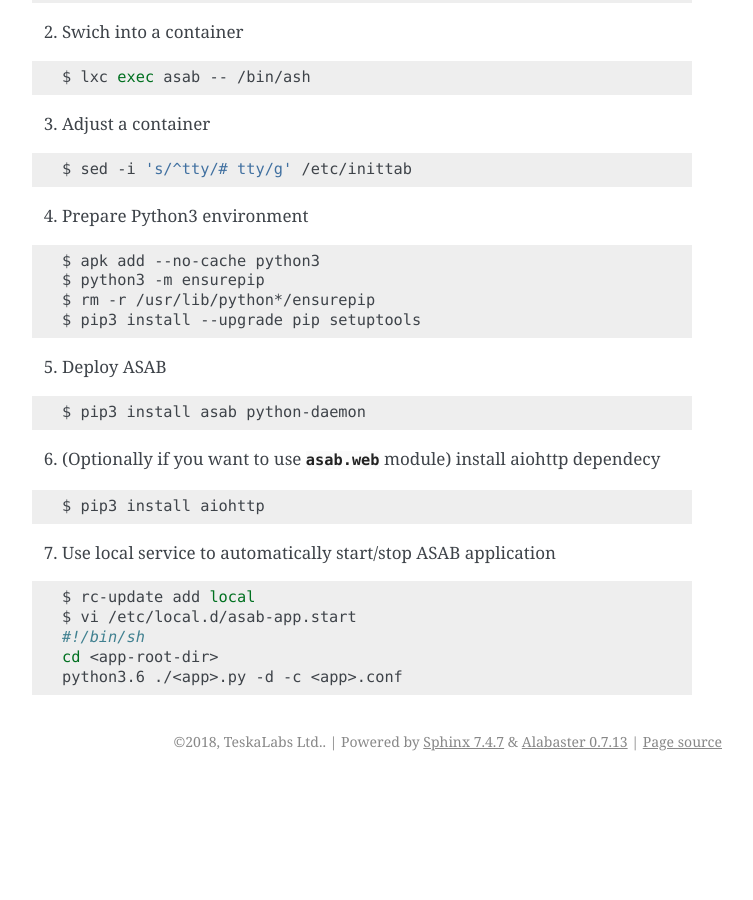
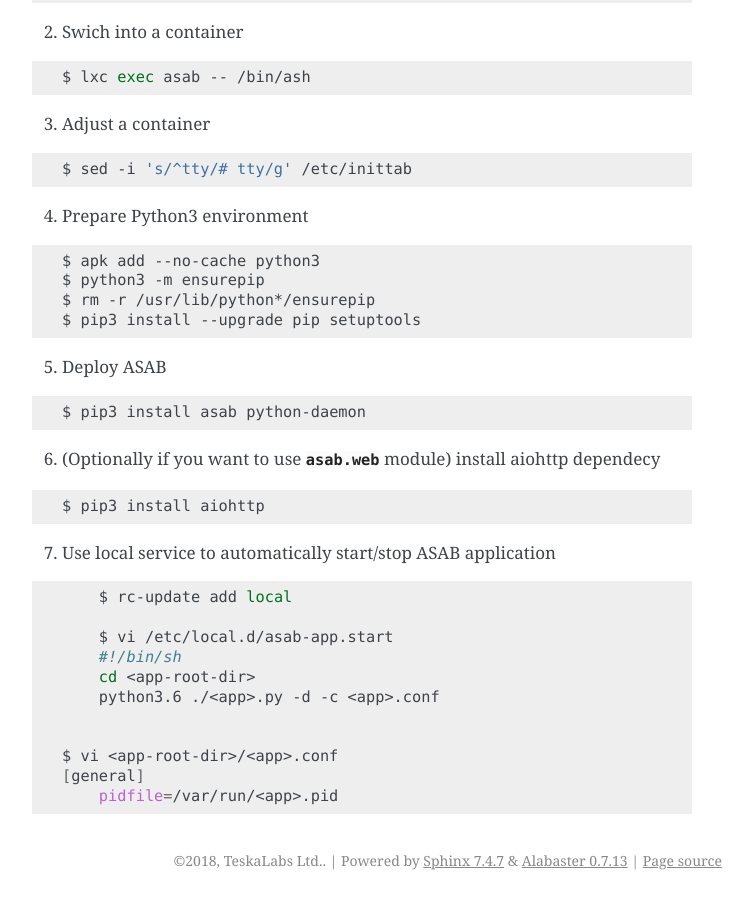
Before and after one commit to TeskaLabs/asab, a Sphinx documentation site: the page built from doc/how-to.rst, in a window 1280 px wide and 900 px high, scrolled down 1235 px. Shown: the whole window, without its empty margins (388-1141 px from the left). Built offline with Sphinx 7.4.7, drawn with Linux system fonts in a browser that asks for light colours; the version number is read from the project's files by our own code; before the commit the page ends 2016 px from its top, so only the background shows below that.

Commit message:
Improve of the docs.

```diff
--- a/doc/how-to.rst
+++ b/doc/how-to.rst
@@ -107,7 +107,13 @@
 .. code-block:: bash
 
 	$ rc-update add local
+
 	$ vi /etc/local.d/asab-app.start
 	#!/bin/sh
 	cd <app-root-dir>
 	python3.6 ./<app>.py -d -c <app>.conf
+
+
+    $ vi <app-root-dir>/<app>.conf
+    [general]
+	pidfile=/var/run/<app>.pid
```
